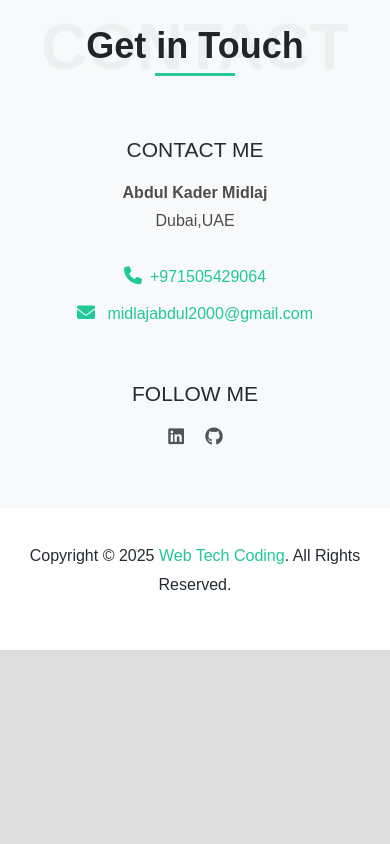
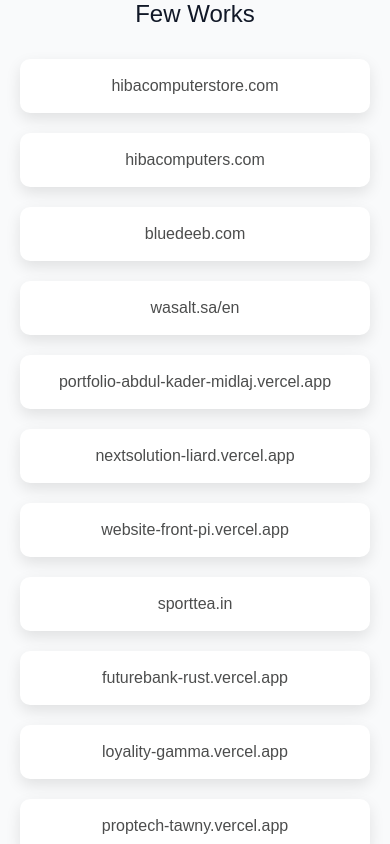
Before and after one commit to Abdul-kader-Midlaj1/Portfolio, a React (Create React App) app: page / in a window 390 px wide. Shown: the part 6960-7804 px from the top of the page. Before the commit the page ends 7610 px from the top, so only its background shows below. Built offline with nearby package versions, Linux system fonts and the light colour scheme; a web font is replaced by a local one.

Commit message:
changes done

```diff
--- a/src/App.js
+++ b/src/App.js
@@ -10,6 +10,7 @@ import { Resume } from "./components/Resume/Resume";
 import { Skills } from "./components/Skills/Skills";
 import { Contact } from "./components/Contact/Contact";
 import { Footer } from "./components/Footer/Footer";
+import FewWorks from "./components/FewWorks/FewWorks";
 
 function App() {
   const theme = useContext(themeContext);
@@ -52,6 +53,7 @@ function App() {
               <Services />
               <Resume />
               <Skills />
+              <FewWorks />
               <Contact />
               {/* <!-- <section id="portfolio" className="section bg-light">
                 <div className="container px-lg-5">
--- /dev/null
+++ b/src/components/FewWorks/FewWorks.css
@@ -0,0 +1,43 @@
+.few-works {
+  padding: 50px 20px;
+  background: #f9fafb;
+}
+
+.section-title {
+  text-align: center;
+  font-size: 2rem;
+  color: #111827;
+  margin-bottom: 30px;
+}
+
+.links-grid {
+  display: grid;
+  grid-template-columns: repeat(auto-fit, minmax(240px, 1fr));
+  gap: 20px;
+}
+
+.work-link {
+  display: block;
+  padding: 15px 20px;
+  background: #ffffff;
+  border-radius: 10px;
+  box-shadow: 0 6px 15px rgba(0,0,0,0.1);
+  color:rgba(var(--bs-dark-rgb), var(--bs-text-opacity));
+  font-weight: 500;
+  text-align: center;
+  text-decoration: none;
+  transition: all 0.3s ease;
+}
+
+.work-link:hover {
+  background: #2563eb;
+  color: #ffffff;
+  transform: translateY(-3px);
+}
+
+/* Mobile optimization */
+@media (max-width: 600px) {
+  .section-title {
+    font-size: 1.5rem;
+  }
+}
--- /dev/null
+++ b/src/components/FewWorks/FewWorks.jsx
@@ -0,0 +1,39 @@
+import React from "react";
+import "./FewWorks.css";
+
+const FewWorks = () => {
+  const links = [
+    "https://hibacomputerstore.com/",
+    "https://hibacomputers.com/",
+    "https://bluedeeb.com/",
+    "https://wasalt.sa/en",
+    "https://portfolio-abdul-kader-midlaj.vercel.app/",
+    "https://nextsolution-liard.vercel.app/",
+    "https://website-front-pi.vercel.app/",
+    "https://sporttea.in/",
+    "https://futurebank-rust.vercel.app/",
+    "https://loyality-gamma.vercel.app/",
+    "https://proptech-tawny.vercel.app/"
+  ];
+
+  return (
+    <section id="few-works" className="few-works">
+      <h2 className="section-title">Few Works</h2>
+      <div className="links-grid">
+        {links.map((url, index) => (
+          <a
+            key={index}
+            href={url}
+            target="_blank"
+            rel="noopener noreferrer"
+            className="work-link"
+          >
+            {url.replace(/^https?:\/\//, "").replace(/\/$/, "")}
+          </a>
+        ))}
+      </div>
+    </section>
+  );
+};
+
+export default FewWorks;
--- a/src/components/Navbar/Navbar.jsx
+++ b/src/components/Navbar/Navbar.jsx
@@ -89,6 +89,17 @@ const Navbar = () => {
               </li>
               <li className="nav-item">
                 <Link
+                  to="few-works"
+                  className="nav-link "
+                  style={{ cursor: "pointer" }}
+                  spy={true}
+                  smooth={true}
+                >
+                  Few Works
+                </Link>
+              </li>
+              <li className="nav-item">
+                <Link
                   to="contact"
                   className="nav-link "
                   style={{ cursor: "pointer" }}
```
